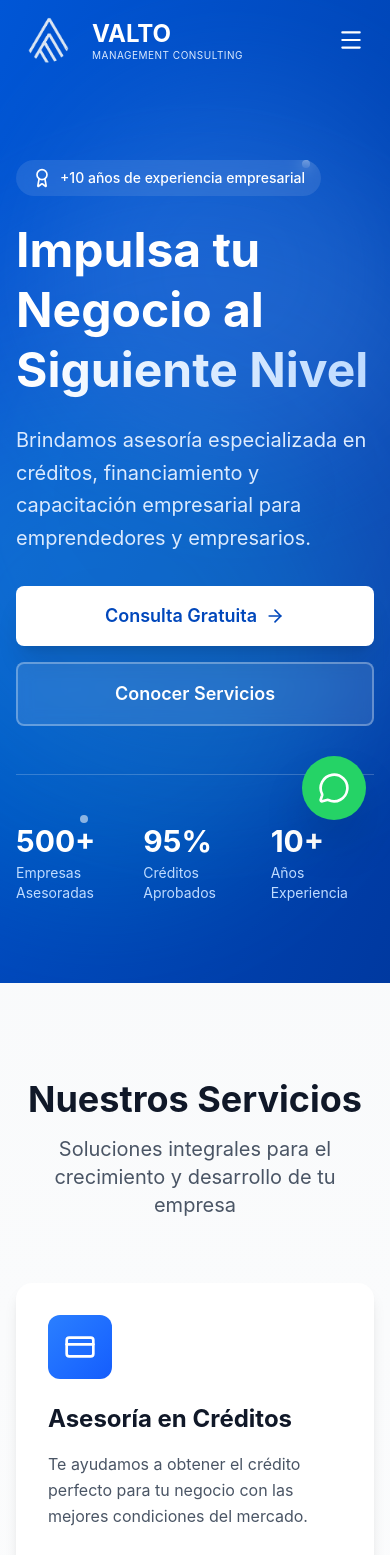
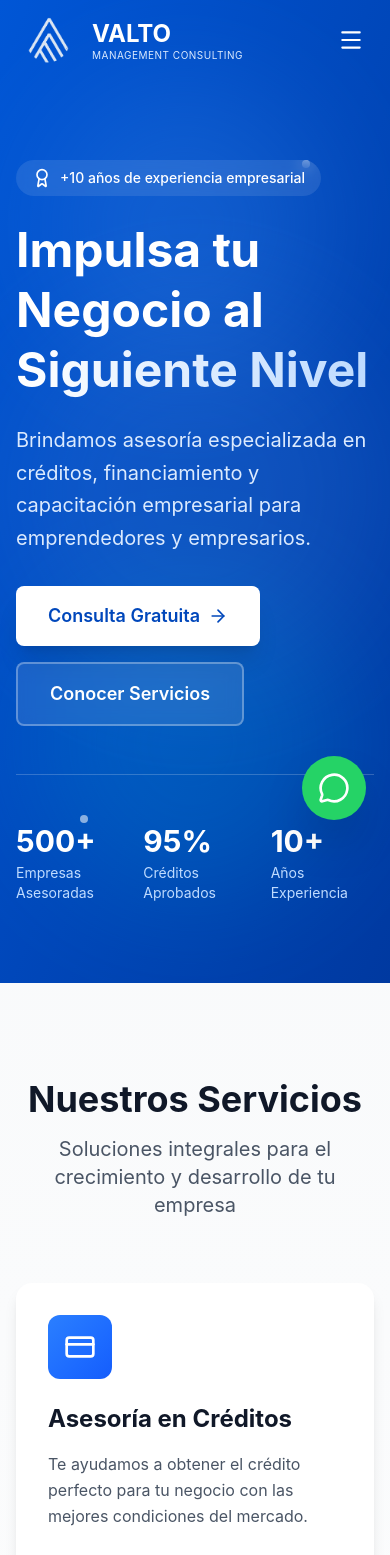
Before and after one commit to OrlandD27/valtoweb, a Next.js app: page / in a window 390 px wide. Shown: the top 1555 px of the page. Built offline with nearby package versions, Linux system fonts and the light colour scheme.

Commit message:
Add advanced animations and fix mobile overflow issues

```diff
--- a/app/globals.css
+++ b/app/globals.css
@@ -1,5 +1,14 @@
 @import "tailwindcss";
 @import "./valto-colors.css";
+
+* {
+  box-sizing: border-box;
+}
+
+html, body {
+  overflow-x: hidden;
+  max-width: 100vw;
+}
 
 body {
   font-family: -apple-system, BlinkMacSystemFont, 'Segoe UI', 'Roboto', 'Oxygen',
--- a/components/Hero.tsx
+++ b/components/Hero.tsx
@@ -3,16 +3,21 @@
 import { motion } from "framer-motion";
 import { ArrowRight, TrendingUp, Users, Award } from "lucide-react";
 import Link from "next/link";
+import { useCountUp } from "@/hooks/useCountUp";
 
 export default function Hero() {
+  const empresasCount = useCountUp(500, 2000);
+  const creditosCount = useCountUp(95, 2000);
+  const experienciaCount = useCountUp(10, 2000);
+
   return (
     <section className="relative min-h-screen flex items-center justify-center overflow-hidden bg-gradient-to-br from-[#0056D6] via-valto-blue to-[#0039A0] pt-20">
       {/* Animated background patterns */}
       <div className="absolute inset-0 overflow-hidden">
         <div className="absolute top-0 left-0 w-full h-full">
-          <div className="absolute top-20 left-10 w-96 h-96 bg-blue-400 rounded-full blur-3xl opacity-20"></div>
-          <div className="absolute bottom-20 right-10 w-[500px] h-[500px] bg-cyan-400 rounded-full blur-3xl opacity-15"></div>
-          <div className="absolute top-1/2 left-1/2 transform -translate-x-1/2 -translate-y-1/2 w-[600px] h-[600px] bg-blue-300 rounded-full blur-3xl opacity-10"></div>
+          <div className="absolute top-20 left-10 w-72 h-72 md:w-96 md:h-96 bg-blue-400 rounded-full blur-3xl opacity-20"></div>
+          <div className="absolute bottom-20 right-10 w-80 h-80 md:w-[500px] md:h-[500px] bg-cyan-400 rounded-full blur-3xl opacity-15"></div>
+          <div className="absolute top-1/2 left-1/2 transform -translate-x-1/2 -translate-y-1/2 w-96 h-96 md:w-[600px] md:h-[600px] bg-blue-300 rounded-full blur-3xl opacity-10"></div>
         </div>
 
         {/* Decorative elements */}
@@ -72,19 +77,29 @@ export default function Hero() {
               transition={{ delay: 0.5 }}
               className="flex flex-col sm:flex-row gap-4"
             >
+              <motion.div
+                whileHover={{ scale: 1.05 }}
+                whileTap={{ scale: 0.95 }}
+              >
                 <Link
-                href="/contacto"
-                className="group inline-flex items-center justify-center px-8 py-4 bg-white text-valto-blue rounded-lg font-semibold text-lg hover:scale-105 transition-all shadow-xl hover:shadow-2xl"
+                  href="#contacto"
+                  className="group inline-flex items-center justify-center px-8 py-4 bg-white text-valto-blue rounded-lg font-semibold text-lg transition-all shadow-xl hover:shadow-2xl"
                 >
                   Consulta Gratuita
                   <ArrowRight className="ml-2 w-5 h-5 group-hover:translate-x-1 transition-transform" />
                 </Link>
+              </motion.div>
+              <motion.div
+                whileHover={{ scale: 1.05 }}
+                whileTap={{ scale: 0.95 }}
+              >
                 <Link
-                href="/servicios"
+                  href="#servicios"
                   className="inline-flex items-center justify-center px-8 py-4 bg-white/10 backdrop-blur-sm text-white rounded-lg font-semibold text-lg hover:bg-white/20 transition-all border-2 border-white/30"
                 >
                   Conocer Servicios
                 </Link>
+              </motion.div>
             </motion.div>
 
             {/* Stats */}
@@ -94,16 +109,16 @@ export default function Hero() {
               transition={{ delay: 0.6 }}
               className="grid grid-cols-3 gap-6 mt-12 pt-12 border-t border-white/20"
             >
-              <div>
-                <div className="text-3xl lg:text-4xl font-bold mb-1">500+</div>
+              <div ref={empresasCount.ref}>
+                <div className="text-3xl lg:text-4xl font-bold mb-1">{empresasCount.count}+</div>
                 <div className="text-sm text-blue-200">Empresas Asesoradas</div>
               </div>
-              <div>
-                <div className="text-3xl lg:text-4xl font-bold mb-1">95%</div>
+              <div ref={creditosCount.ref}>
+                <div className="text-3xl lg:text-4xl font-bold mb-1">{creditosCount.count}%</div>
                 <div className="text-sm text-blue-200">Créditos Aprobados</div>
               </div>
-              <div>
-                <div className="text-3xl lg:text-4xl font-bold mb-1">10+</div>
+              <div ref={experienciaCount.ref}>
+                <div className="text-3xl lg:text-4xl font-bold mb-1">{experienciaCount.count}+</div>
                 <div className="text-sm text-blue-200">Años Experiencia</div>
               </div>
             </motion.div>
--- a/components/Services.tsx
+++ b/components/Services.tsx
@@ -135,13 +135,18 @@ export default function Services() {
           transition={{ duration: 0.6, delay: 0.4 }}
           className="text-center mt-12"
         >
-          <Link
-            href="/servicios"
-            className="inline-flex items-center px-8 py-4 bg-valto-blue text-white rounded-lg font-semibold text-lg hover:bg-valto-blue-dark transition-all hover:scale-105 shadow-lg"
+          <motion.div
+            whileHover={{ scale: 1.05 }}
+            whileTap={{ scale: 0.95 }}
           >
-            Ver Todos los Servicios
-            <ArrowRight className="ml-2 w-5 h-5" />
-          </Link>
+            <Link
+              href="/servicios"
+              className="inline-flex items-center px-8 py-4 bg-valto-blue text-white rounded-lg font-semibold text-lg hover:bg-valto-blue-dark transition-all shadow-lg hover:shadow-2xl"
+            >
+              Ver Todos los Servicios
+              <ArrowRight className="ml-2 w-5 h-5" />
+            </Link>
+          </motion.div>
         </motion.div>
       </div>
     </section>
--- /dev/null
+++ b/hooks/useCountUp.ts
@@ -0,0 +1,33 @@
+import { useEffect, useState } from 'react';
+import { useInView } from 'framer-motion';
+import { useRef } from 'react';
+
+export function useCountUp(end: number, duration: number = 2000) {
+  const [count, setCount] = useState(0);
+  const ref = useRef(null);
+  const isInView = useInView(ref, { once: true });
+
+  useEffect(() => {
+    if (!isInView) return;
+
+    let startTime: number;
+    let animationFrame: number;
+
+    const animate = (currentTime: number) => {
+      if (!startTime) startTime = currentTime;
+      const progress = Math.min((currentTime - startTime) / duration, 1);
+
+      setCount(Math.floor(progress * end));
+
+      if (progress < 1) {
+        animationFrame = requestAnimationFrame(animate);
+      }
+    };
+
+    animationFrame = requestAnimationFrame(animate);
+
+    return () => cancelAnimationFrame(animationFrame);
+  }, [end, duration, isInView]);
+
+  return { count, ref };
+}
```
Lines whose indentation alone changed are shown as unchanged.
